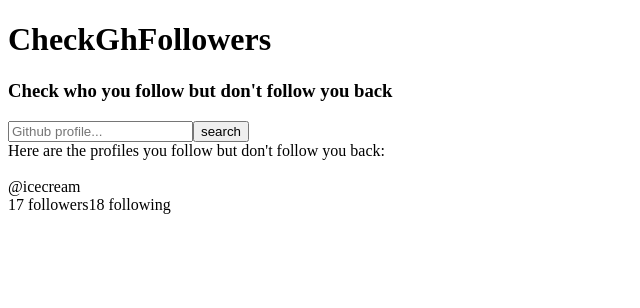
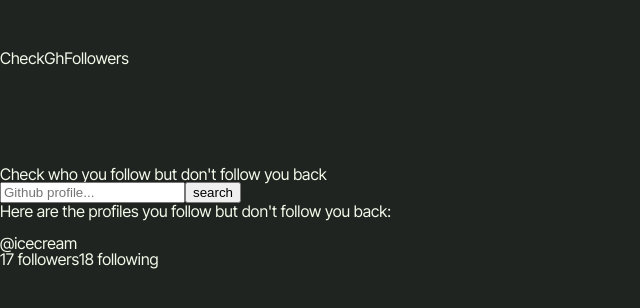
Before and after one commit to lauravivan/social-trackr, a React (Vite) app: page / in a window 1280 px wide. Shown: the top 308 px of the page, without its empty margins (0-640 px from the left). Built offline with nearby package versions, Linux system fonts and the light colour scheme.

Commit message:
Add initial style

```diff
--- a/src/assets/css/main.css
+++ b/src/assets/css/main.css
@@ -0,0 +1,164 @@
+@import url("https://fonts.googleapis.com/css2?family=Inter+Tight:ital,wght@0,100..900;1,100..900&display=swap");
+/* http://meyerweb.com/eric/tools/css/reset/
+   v2.0 | 20110126
+   License: none (public domain)
+*/
+html, body, div, span, applet, object, iframe,
+h1, h2, h3, h4, h5, h6, p, blockquote, pre,
+a, abbr, acronym, address, big, cite, code,
+del, dfn, em, img, ins, kbd, q, s, samp,
+small, strike, strong, sub, sup, tt, var,
+b, u, i, center,
+dl, dt, dd, ol, ul, li,
+fieldset, form, label, legend,
+table, caption, tbody, tfoot, thead, tr, th, td,
+article, aside, canvas, details, embed,
+figure, figcaption, footer, header, hgroup,
+menu, nav, output, ruby, section, summary,
+time, mark, audio, video {
+  margin: 0;
+  padding: 0;
+  border: 0;
+  font-size: 100%;
+  font: inherit;
+  vertical-align: baseline;
+}
+
+/* HTML5 display-role reset for older browsers */
+article, aside, details, figcaption, figure,
+footer, header, hgroup, menu, nav, section {
+  display: block;
+}
+
+body {
+  line-height: 1;
+}
+
+ol, ul {
+  list-style: none;
+}
+
+blockquote, q {
+  quotes: none;
+}
+
+blockquote:before, blockquote:after,
+q:before, q:after {
+  content: "";
+  content: none;
+}
+
+table {
+  border-collapse: collapse;
+  border-spacing: 0;
+}
+
+::-webkit-scrollbar {
+  width: 6px;
+  background-color: #1F2421;
+}
+
+::-webkit-scrollbar-thumb {
+  background-color: #F4F9E9;
+}
+
+:root {
+  font-family: "Inter Tight", sans-serif;
+  background-color: #1F2421;
+  color: #F4F9E9;
+  row-gap: 100px;
+  min-height: 100vh;
+}
+
+#root {
+  display: flex;
+  flex-direction: column;
+  row-gap: 100px;
+  padding-top: 50px;
+  padding-bottom: 6px;
+}
+
+.header {
+  display: flex;
+  align-items: center;
+  padding-left: 10px;
+}
+.header__title {
+  flex: 1;
+  font-size: 24px;
+  font-weight: 900;
+}
+.header__social-media {
+  display: flex;
+  background-color: #F4F9E9;
+  border-top-left-radius: 10px;
+  border-bottom-left-radius: 10px;
+  column-gap: 20px;
+  padding-right: 20px;
+}
+.header__social-media--item .icon__social-media {
+  width: 43px;
+}
+
+.content__profile-enter {
+  display: flex;
+  flex-direction: column;
+  row-gap: 20px;
+  text-align: center;
+}
+.content__profile-enter h3 {
+  font-weight: 700;
+}
+.content__profile-enter form {
+  display: flex;
+  flex-direction: column;
+  margin: 0 auto;
+}
+.content__profile-enter form input {
+  border: none;
+  outline: none;
+  padding: 10px 5px;
+  border-radius: 10px;
+}
+.content__profile-enter form button {
+  width: fit-content;
+  margin: 0 auto;
+  border: none;
+  margin-top: 10px;
+  padding: 10px;
+  border-radius: 5px;
+}
+.content__profiles-found {
+  margin: 70px 20px 0;
+}
+.content__profiles-found > span {
+  font-weight: 200;
+}
+.content__profiles-found--cards {
+  display: grid;
+  grid-template-columns: repeat(auto-fill, minmax(200px, 1fr));
+  margin-top: 20px;
+  gap: 15px;
+}
+
+.card {
+  padding: 15px;
+  background-color: #F4F9E9;
+  border-radius: 10px;
+  color: #1F2421;
+  display: flex;
+  column-gap: 20px;
+}
+.card__profile-container {
+  text-align: start;
+  display: flex;
+  flex-direction: column;
+  row-gap: 10px;
+}
+.footer {
+  text-align: end;
+  font-weight: 200;
+  padding-right: 10px;
+}
+
+/*# sourceMappingURL=main.css.map */
--- /dev/null
+++ b/src/assets/sass/_base.scss
@@ -0,0 +1,24 @@
+::-webkit-scrollbar {
+  width: 6px;
+  background-color: $dark;
+}
+
+::-webkit-scrollbar-thumb {
+  background-color: $light;
+}
+
+:root {
+  font-family: $font-inter;
+  background-color: $dark;
+  color: $light;
+  row-gap: 100px;
+  min-height: 100vh;
+}
+
+#root {
+  display: flex;
+  flex-direction: column;
+  row-gap: 100px;
+  padding-top: 50px;
+  padding-bottom: 6px;
+}
--- /dev/null
+++ b/src/assets/sass/_footer.scss
@@ -0,0 +1,5 @@
+.footer {
+    text-align: end;
+    font-weight: 200;
+    padding-right: 10px;
+}
--- /dev/null
+++ b/src/assets/sass/_reset.scss
@@ -0,0 +1,48 @@
+/* http://meyerweb.com/eric/tools/css/reset/
+   v2.0 | 20110126
+   License: none (public domain)
+*/
+
+html, body, div, span, applet, object, iframe,
+h1, h2, h3, h4, h5, h6, p, blockquote, pre,
+a, abbr, acronym, address, big, cite, code,
+del, dfn, em, img, ins, kbd, q, s, samp,
+small, strike, strong, sub, sup, tt, var,
+b, u, i, center,
+dl, dt, dd, ol, ul, li,
+fieldset, form, label, legend,
+table, caption, tbody, tfoot, thead, tr, th, td,
+article, aside, canvas, details, embed,
+figure, figcaption, footer, header, hgroup,
+menu, nav, output, ruby, section, summary,
+time, mark, audio, video {
+	margin: 0;
+	padding: 0;
+	border: 0;
+	font-size: 100%;
+	font: inherit;
+	vertical-align: baseline;
+}
+/* HTML5 display-role reset for older browsers */
+article, aside, details, figcaption, figure,
+footer, header, hgroup, menu, nav, section {
+	display: block;
+}
+body {
+	line-height: 1;
+}
+ol, ul {
+	list-style: none;
+}
+blockquote, q {
+	quotes: none;
+}
+blockquote:before, blockquote:after,
+q:before, q:after {
+	content: '';
+	content: none;
+}
+table {
+	border-collapse: collapse;
+	border-spacing: 0;
+}
--- /dev/null
+++ b/src/assets/sass/_var.scss
@@ -0,0 +1,4 @@
+$font-inter: "Inter Tight", sans-serif;
+
+$dark: #1F2421;
+$light: #F4F9E9;
--- a/src/assets/sass/main.scss
+++ b/src/assets/sass/main.scss
@@ -0,0 +1,9 @@
+@import url("https://fonts.googleapis.com/css2?family=Inter+Tight:ital,wght@0,100..900;1,100..900&display=swap");
+
+@import "reset";
+@import "var";
+@import "base";
+@import "header";
+@import "content";
+@import "card";
+@import "footer";
```
Also changed, not shown: src/assets/sass/_card.scss (added, +19 -0 lines), src/assets/sass/_content.scss (added, +53 -0 lines), src/assets/sass/_header.scss (added, +29 -0 lines), 1 other file (tests, documents, lock files or other folders).
